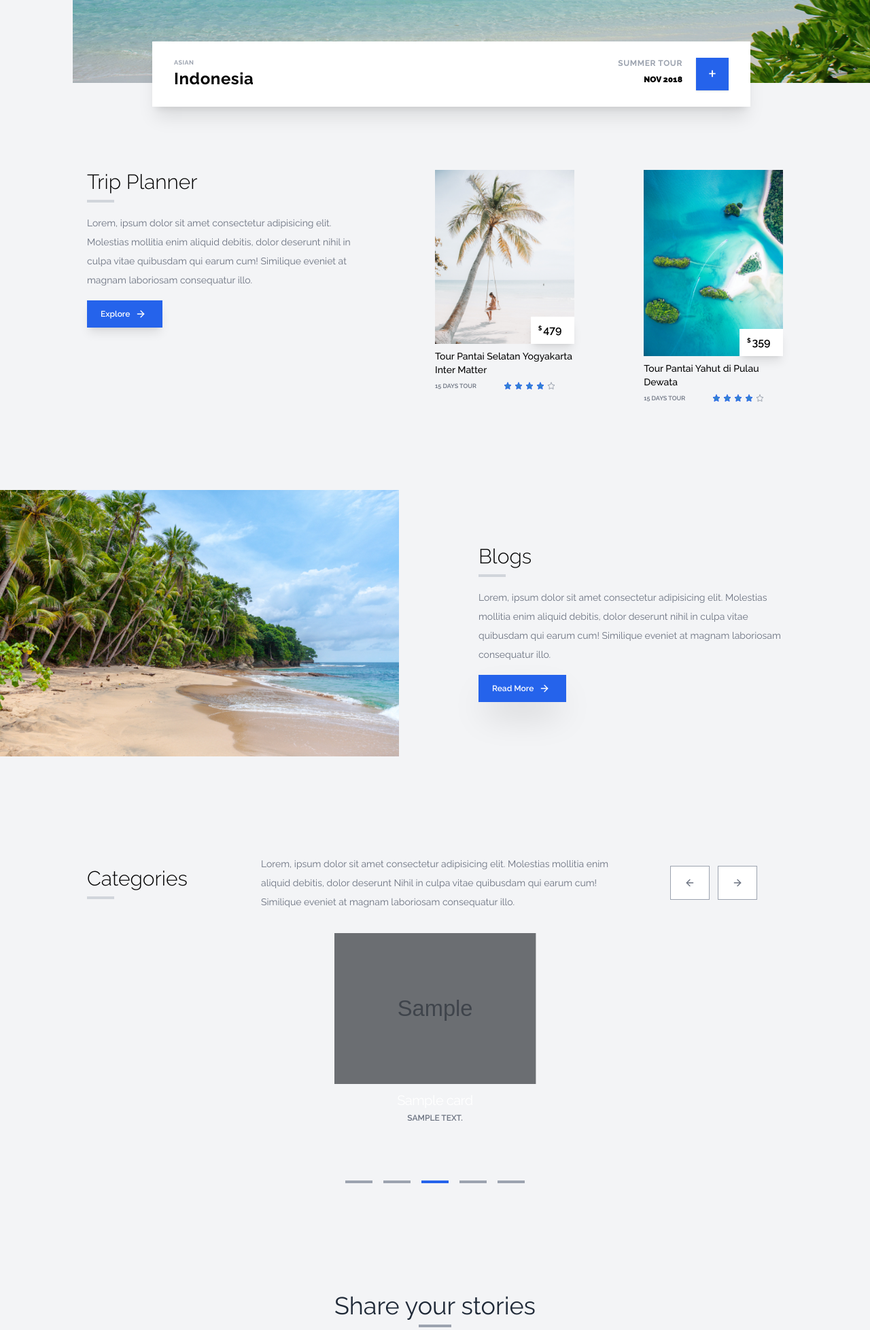
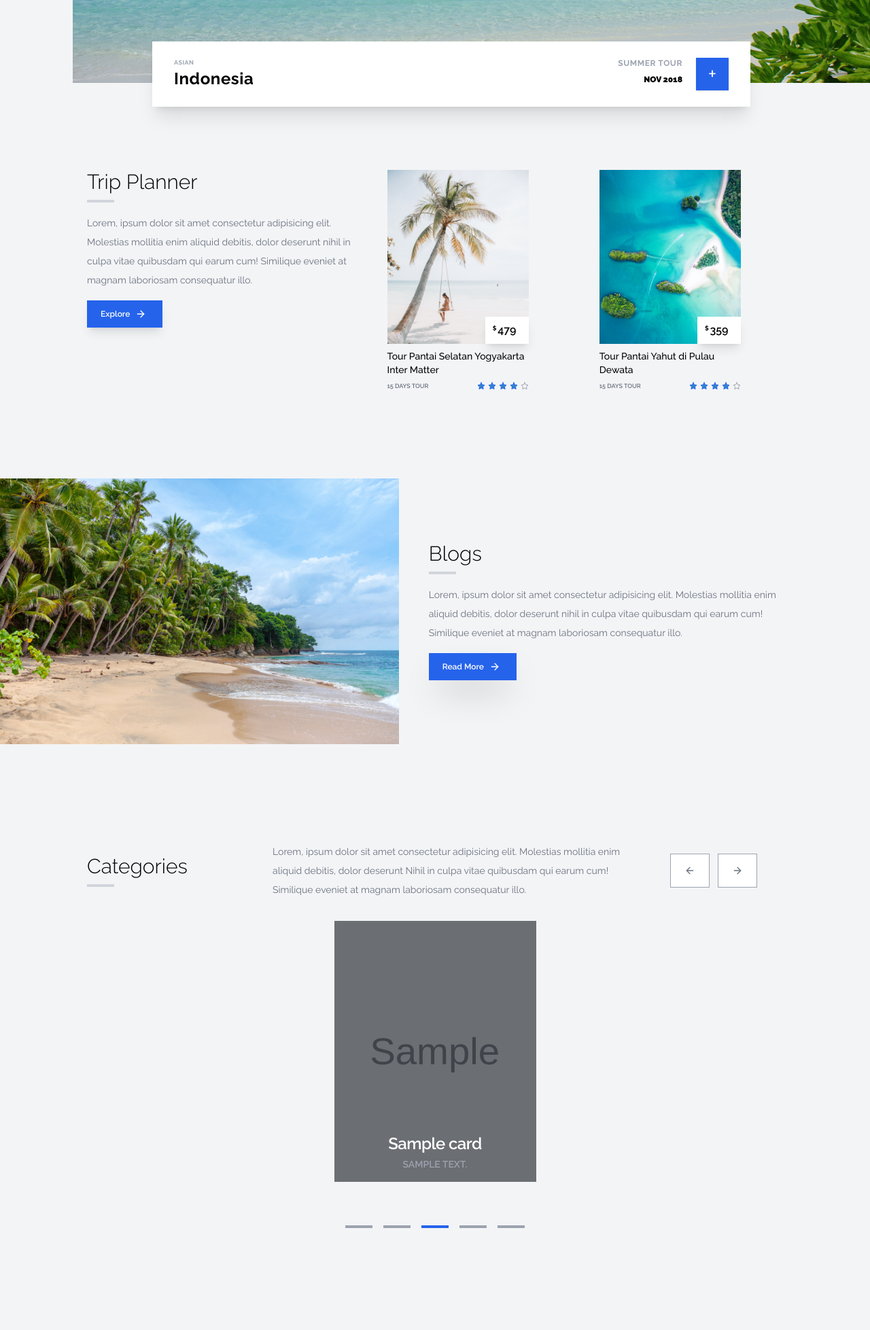
Before and after one commit to setografi/flask-landing-page, a Python web app: template src/templates/index.html in a window 1280 px wide. Shown: the part 458-2415 px from the top of the page at 68% size. Run offline with Jinja, Linux system fonts and the light colour scheme; the template is opened without the code that fills it: most values are stand-ins (such as "Sample title", 1, 10 or a date in 2020); some libraries are stand-ins or nearby versions.

Commit message:
update: padding and responsif

```diff
--- a/src/static/css/style.css
+++ b/src/static/css/style.css
@@ -43,7 +43,7 @@ img {
   height: 250px;
 }
 
-.slideshow .card {
+/* .slideshow .card {
   width: 100%;
   height: 300px;
 }
@@ -55,7 +55,7 @@ img {
 .slideshow .card img {
   object-fit: cover;
   filter: brightness(50%);
-}
+} */
 
 .travel-stories {
   background: url("/static/images/stories-bg.jpg") no-repeat;
--- a/src/templates/components/BlogSection.html
+++ b/src/templates/components/BlogSection.html
@@ -4,11 +4,10 @@
       <img src="/static/images/beach-trees.jpg" alt="Trees at the beach" />
     </div>
 
-    <div class="w-full md:w-2/5 mt-4 md:mt-0 md:ml-auto pl-11 md:pl-0">
-      <div>
+    <div class="w-full md:w-1/2 mt-4 md:mt-0 md:ml-auto">
+      <div class="p-8 md:pl-11 md:py-0 md:pr-0">
         <h2 class="text-3xl font-light">Blogs</h2>
         <div class="h-1 bg-gray-300 w-10 mt-2"></div>
-      </div>
         <p class="text-sm text-gray-500 font-normal my-4 leading-loose">
           Lorem, ipsum dolor sit amet consectetur adipisicing elit. Molestias
           mollitia enim aliquid debitis, dolor deserunt nihil in culpa vitae
@@ -21,5 +20,6 @@
           Read More <i data-feather="arrow-right" class="ml-1 h-4"></i>
         </button>
       </div>
+    </div>
   </section>
 </div>
--- a/src/templates/components/CategoriesSection.html
+++ b/src/templates/components/CategoriesSection.html
@@ -1,13 +1,13 @@
 <div class="mt-32" id="categories">
   <section
-    class="w-4/5 mx-auto flex flex-col md:flex-row md:justify-between items-center"
+    class="w-full md:w-4/5 p-8 md:p-0 mx-auto flex flex-col md:flex-row md:justify-between items-center"
   >
     <!-- header and arrow buttons -->
     <div class="w-full md:w-1/5 mr-auto">
       <h2 class="text-3xl font-light">Categories</h2>
       <div class="h-1 bg-gray-300 w-10 mt-2"></div>
     </div>
-    <div class="w-full md:w-1/2">
+    <div class="w-full md:w-1/2 ml-auto">
       <p class="text-sm text-gray-500 font-normal my-4 leading-loose">
         Lorem, ipsum dolor sit amet consectetur adipisicing elit. Molestias
         mollitia enim aliquid debitis, dolor deserunt Nihil in culpa vitae
@@ -38,13 +38,21 @@
       <div class="swiper-wrapper">
         {% for card in cards %}
         <div class="swiper-slide flex justify-center items-center">
-          <div class="card relative">
-            <img class="w-full" src="{{ card.image }}" alt="{{ card.title }}" />
-            <div
-              class="absolute overlay-text w-full flex flex-col items-center"
-            >
-              <p class="text-white text-xl tracking-tight">{{ card.title }}</p>
-              <p class="text-xs text-gray-500 font-semibold uppercase mt-1">
+          <div class="card relative w-full h-64 lg:h-96">
+            <img
+              class="w-full h-full object-cover brightness-50"
+              src="{{ card.image }}"
+              alt="{{ card.title }}"
+            />
+            <div class="absolute bottom-4 w-full flex flex-col items-center">
+              <p
+                class="text-white text-xl md:text-2xl font-semibold tracking-tight"
+              >
+                {{ card.title }}
+              </p>
+              <p
+                class="text-xs md:text-sm text-gray-400 font-semibold uppercase mt-1"
+              >
                 {{ card.content }}
               </p>
             </div>
--- a/src/templates/components/Footer.html
+++ b/src/templates/components/Footer.html
@@ -1,6 +1,6 @@
 <footer id="footer" class="py-8 mt-32">
   <div
-    class="px-4 pt-16 mx-auto sm:max-w-xl md:max-w-full lg:max-w-screen-xl md:px-24 lg:px-8"
+    class="px-8 pt-16 mx-auto sm:max-w-xl md:max-w-full lg:max-w-screen-xl md:px-24 lg:px-8"
   >
     <div class="grid gap-10 row-gap-6 mb-8 sm:grid-cols-2 lg:grid-cols-4">
       <div class="sm:col-span-2">
--- a/src/templates/components/PlannerSection.html
+++ b/src/templates/components/PlannerSection.html
@@ -18,17 +18,20 @@
         Explore <i data-feather="arrow-right" class="ml-1 h-4"></i>
       </button>
     </div>
-    <div class="lg:w-2/4 flex flex-col md:flex-row lg:ml-auto mt-6 lg:mt-0">
+    <div
+      class="flex flex-col lg:flex-row lg:justify-between lg:items-center lg:ml-8 mt-6 lg:mt-0"
+    >
       <!-- cards section -->
-      <div class="w-full md:w-2/5 lg:mr-auto tour-card">
-        <div>
-          <div class="relative md:image-section w-full">
+      <div class="w-full lg:w-2/5 mb-8 lg:mb-0 lg:mr-4">
+        <div class="tour-card">
+          <div class="relative">
             <img
               src="/static/images/beach-chills.jpg"
               alt="Umbrellas at the beach"
+              class="w-full h-64 lg:w-52 lg:h-64 object-cover"
             />
             <div
-              class="absolute bg-white p-2 shadow-lg right-0 bottom-0 flex items-center justify-center w-16"
+              class="absolute bottom-0 right-0 bg-white p-2 shadow-lg flex items-center justify-center w-16"
             >
               <span class="text-xxs absolute font-bold dollar-sign">$</span>
               <p class="m-0 text-base font-semibold">479</p>
@@ -41,7 +44,7 @@
             <p class="uppercase text-gray-500 font-semibold text-xxs">
               15 days tour
             </p>
-            <div class="flex ml-10">
+            <div class="flex ml-auto">
               <i
                 data-feather="star"
                 class="h-3 fill-blue mr-1 text-blue-600 w-3"
@@ -64,15 +67,16 @@
         </div>
       </div>
 
-      <div class="w-full md:w-2/5 tour-card mt-4 md:mt-0">
-        <div>
-          <div class="relative md:image-section w-full">
+      <div class="w-full lg:w-2/5">
+        <div class="tour-card">
+          <div class="relative">
             <img
               src="/static/images/beach-overview.jpg"
               alt="Overview show of the beach"
+              class="w-full h-64 lg:w-52 lg:h-64 object-cover"
             />
             <div
-              class="absolute bg-white p-2 shadow-lg right-0 bottom-0 flex items-center justify-center w-16"
+              class="absolute bottom-0 right-0 bg-white p-2 shadow-lg flex items-center justify-center w-16"
             >
               <span class="text-xxs absolute font-bold dollar-sign">$</span>
               <p class="m-0 text-base font-semibold">359</p>
@@ -85,7 +89,7 @@
             <p class="uppercase text-gray-500 font-semibold text-xxs">
               15 days tour
             </p>
-            <div class="flex ml-10">
+            <div class="flex ml-auto">
               <i
                 data-feather="star"
                 class="h-3 fill-blue mr-1 text-blue-600 w-3"
--- a/src/templates/components/StoriesSection.html
+++ b/src/templates/components/StoriesSection.html
@@ -1,4 +1,5 @@
 <div class="mt-40" id="stories">
+  <div class="px-8 md:p-0">
     <div class="flex flex-col items-center">
       <h2 class="text-4xl font-hairline text-gray-800 text-center">
         Share your stories
@@ -10,6 +11,7 @@
         Join a community of awesome people, share your stories <br />
         and share them with people all over the world
       </p>
+    </div>
   </div>
   <div
     class="travel-stories flex justify-center md:justify-between items-center md:items-start"
--- a/src/templates/components/TestimonialsSection.html
+++ b/src/templates/components/TestimonialsSection.html
@@ -43,7 +43,7 @@
       <img
         src="/static/images/photo-male.jpg"
         alt="Someone's face"
-        class="h-56 w-56"
+        class="h-56 w-56 object-cover"
       />
     </div>
     <div class="w-full md:w-1/3 px-4">
--- a/src/templates/index.html
+++ b/src/templates/index.html
@@ -20,7 +20,8 @@
     <!-- Navbar -->
     {% include 'components/Navbar.html' %}
 
-    <main id="mainSection">
+    <div id="mainSection">
+      <main>
         <!-- Hero Section -->
         {% include 'components/HeroSection.html' %}
 
@@ -42,6 +43,7 @@
 
       <!-- Footer -->
       {% include 'components/Footer.html' %}
+    </div>
 
     <script>
       feather.replace();
```
Also changed, not shown: src/static/js/script.js (+3 -29 lines). Lines whose indentation alone changed are shown as unchanged.
